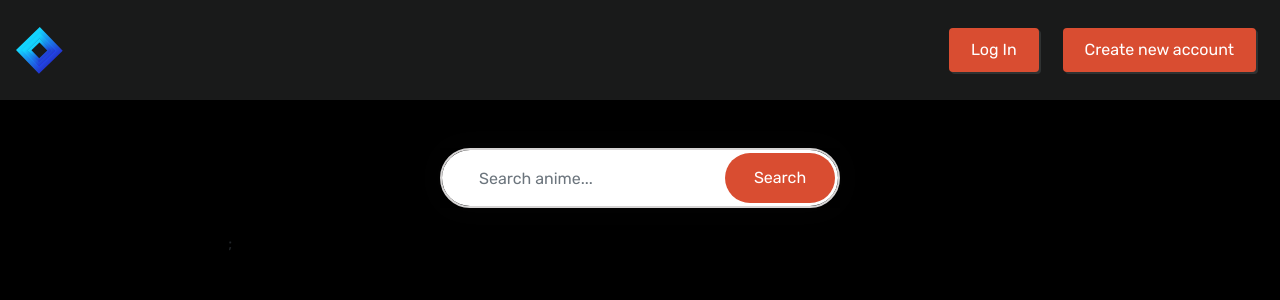
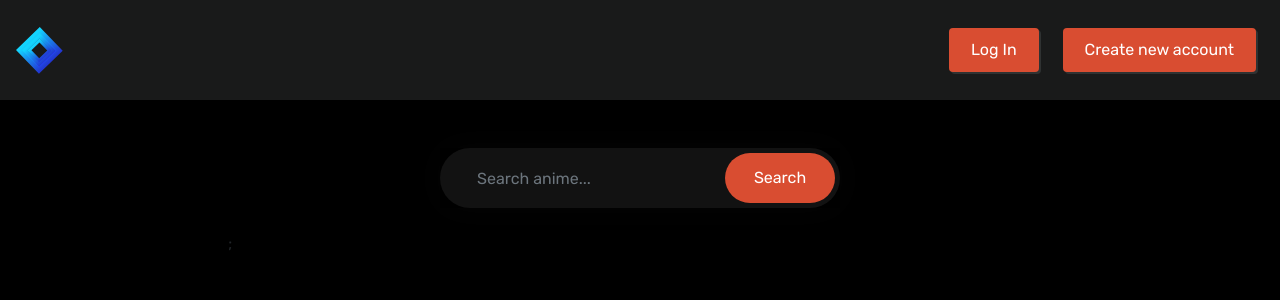
Before and after one commit to canosantiago12/WebDevelopmentProject, a React (Create React App) app in the folder frontend/: page /addAnime in a window 1280 px wide. Shown: the top 300 px of the page. Built offline with nearby package versions, Linux system fonts and the light colour scheme.

Commit message:
changes to input field

```diff
--- a/frontend/src/App.css
+++ b/frontend/src/App.css
@@ -315,14 +315,18 @@ label {
 }
 
 .search input {
+  color: #fff;
   height: 60px;
   text-indent: 25px;
-  border: 2px solid #d6d4d4
+  border: none;
+  background: rgba(37, 37, 37, 0.5);
 }
 
 .search input:focus {
+  color: #fff;
   box-shadow: none;
   border: 2px solid #A9412C;
+  background: #2c2c2c;
 }
 
 .search .fa-search {
```
